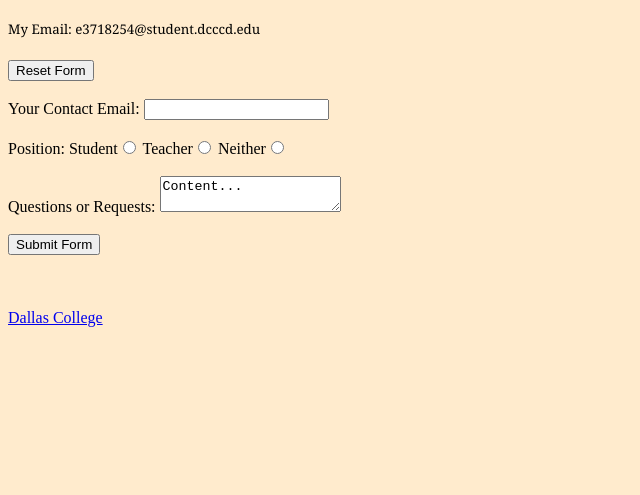
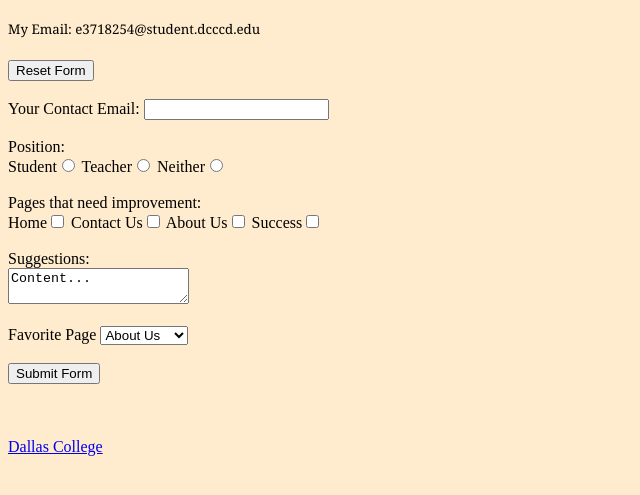
Before and after one commit to kvdetienne/web_design, a plain HTML site: page css/contact-us.html in a window 1280 px wide. Shown: the part 195-690 px from the top of the page, without its empty margins (0-640 px from the left). Drawn offline with Linux system fonts and the light colour scheme.

Commit message:
ass drop menu

```diff
--- a/css/contact-us.html
+++ b/css/contact-us.html
@@ -20,30 +20,53 @@
             </ul>
         </nav>
         <h5>My Email: e3718254@student.dcccd.edu</h5>
-    <form id="contact-us" action="mailto:e3718254@student.dcccd.edu" method="post">
+        <form id="contact-us" action="mailto:e3718254@student.dcccd.edu"
+            method="post">
             <input type="reset" value="Reset Form">
             <br>
 
             <br>
-        <label> Your Contact Email: <input type="email" name="yourEmail" ></label>
+            <label> Your Contact Email: <input type="email"
+                    name="yourEmail"></label>
             <br>
 
             <br>
             Position:
-        Student<input type="radio" name="xxxx" value="yyyy">
-        Teacher<input type="radio" name="xxxx" value="yyyy">
-        Neither<input type="radio" name="xxxx" value="yyyy">
+            <br>
+            Student<input type="radio" name="student" value="STUDENT">
+            Teacher<input type="radio" name="teacher" value="TEACHER">
+            Neither<input type="radio" name="neither" value="NEITHER">
             <br>
 
             <br>
-        <label> Questions or Requests: <textarea>Content...</textarea></label>
+            Pages that need improvement:
+            <br>
+            Home<input type="checkbox" name="index">
+            Contact Us<input type="checkbox" name="contact-us">
+            About Us<input type="checkbox" name="about-us">
+            Success<input type="checkbox" name="success">
             <br>
 
             <br>
+            <label> Suggestions: <br><textarea>Content...</textarea></label>
+            <br>
+
+            <br>
+            <label for="fav">Favorite Page</label>
+            <select name="fav" id="fav">
+                <option value="index" selected>Home</option>
+                <option value="contact-us" selected>Contact Us</option>
+                <option value="about-us" selected>About Us</option>
+            </select>
+            <br>
+            <br>
+            <a href="success.html">
                 <input type="submit" value="Submit Form">
+            </a>
         </form>
         <br><br><br>
-    <a href=https://www.dallascollege.edu/pages/default.aspx>Dallas College</a>
+        <a href=https://www.dallascollege.edu/pages/default.aspx>Dallas
+            College</a>
     </body>
 
 </html>
```
Lines whose indentation alone changed are shown as unchanged.
